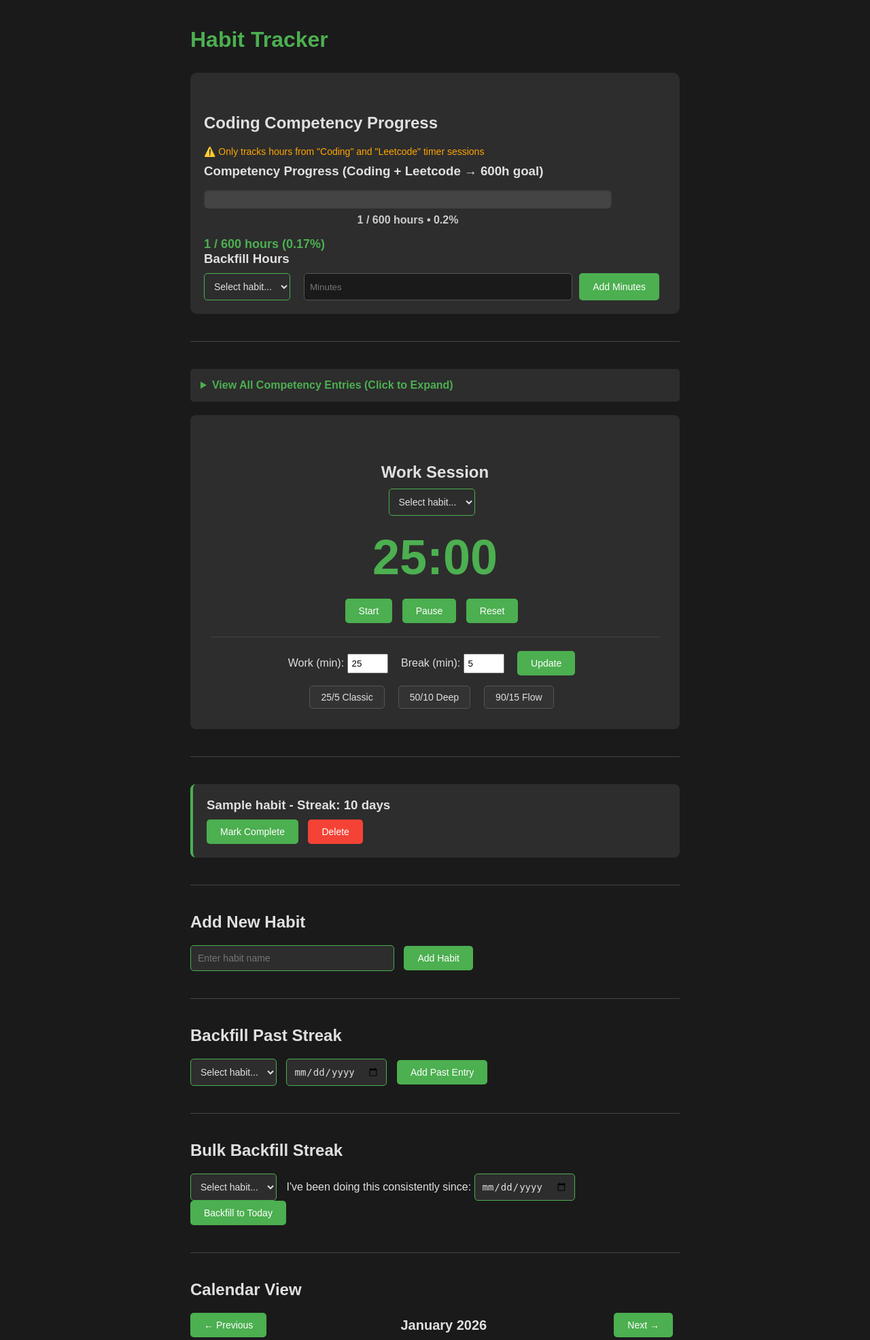
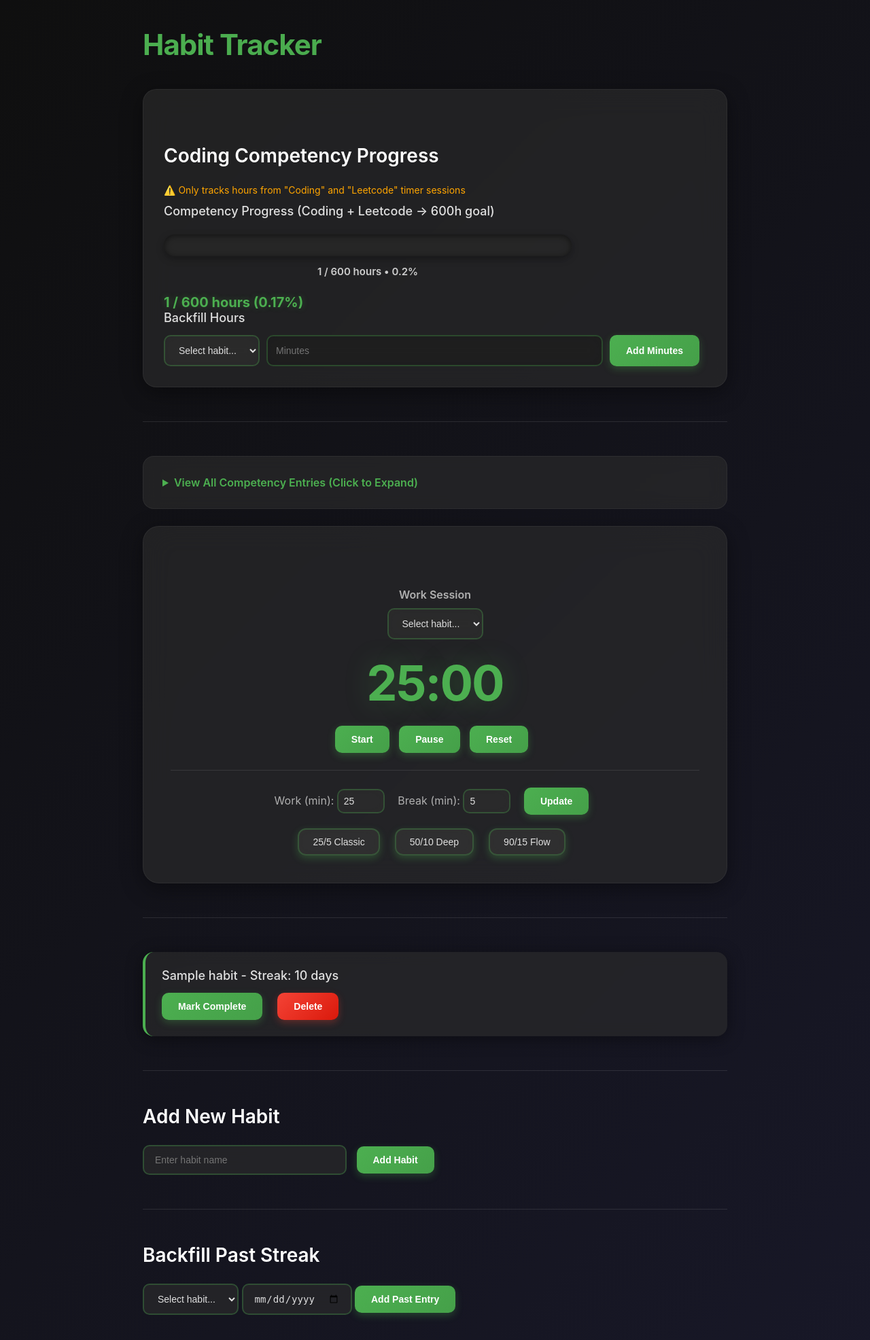
Before and after one commit to cliang100/Habit-tracker, a Flask app: template templates/index.html in a window 1280 px wide. Shown: the top 1972 px of the page at 68% size. Run offline with Flask 3, Linux system fonts and the light colour scheme; the template is opened without the code that fills it: most values are stand-ins (such as "Sample title", 1, 10 or a date in 2020).

Commit message:
Add calendar habit dots and modernize UI design

```diff
--- a/static/calendar.js
+++ b/static/calendar.js
@@ -1,6 +1,22 @@
 let currentMonth = new Date().getMonth();
 let currentYear = new Date().getFullYear();
 let habitData = {};
+
+const habitColors = {
+    'Coding': '#f97316',
+    'Leetcode': '#3b82f6'
+};
+
+const availableColors = ['#e0e0e0', '#ff0000', '#8b5cf6', '#ec4899', '#14b8a6', '#44003e'];
+let colorIndex = 0;
+
+function getHabitColor(habitName) {
+    if (!habitColors[habitName]) {
+        habitColors[habitName] = availableColors[colorIndex % availableColors.length];
+        colorIndex++;
+    }
+    return habitColors[habitName];
+}
 
 async function loadHabitData() {
     const response = await fetch('/api/habit_data');
@@ -34,12 +50,24 @@ function renderCalendar() {
     // Days of month
     for (let day = 1; day <= daysInMonth; day++) {
         const dateStr = `${currentYear}-${String(currentMonth + 1).padStart(2, '0')}-${String(day).padStart(2, '0')}`;
-        const hasData = habitData[dateStr] && habitData[dateStr].length > 0;
+        const habits = habitData[dateStr] || [];
+        const hasData = habits.length > 0;
         const isToday = new Date().toDateString() === new Date(currentYear, currentMonth, day).toDateString();
+
+        let dotsHTML = '';
+        if (hasData) {
+            dotsHTML = '<div class="habit-dots">';
+            habits.forEach(habit => {
+                const color = getHabitColor(habit);
+                dotsHTML += `<span class="habit-dot" style="background-color: ${color}"></span>`;
+            });
+            dotsHTML += '</div>';
+        }
 
         calendarHTML += `<div class="calendar-day ${hasData ? 'completed' : ''} ${isToday ? 'today' : ''}"
         onclick="showDayDetails('${dateStr}')">
-        ${day}
+        <span class="day-number">${day}</span>
+        ${dotsHTML}
         </div>`;
     }
 
--- a/static/style.css
+++ b/static/style.css
@@ -5,195 +5,232 @@
 }
 
 body {
-    background-color: #1a1a1a;
+    background: linear-gradient(135deg, #0f0f0f 0%, #1a1a2e 100%);
     color: #e0e0e0;
-    font-family: Arial, sans-serif;
-    padding: 40px;
-    max-width: 800px;
+    font-family: -apple-system, BlinkMacSystemFont, 'Segoe UI', Roboto, Oxygen, Ubuntu, sans-serif;
+    padding: 40px 20px;
+    max-width: 900px;
     margin: 0 auto;
+    min-height: 100vh;
 }
 
 h1 {
-    color: #4CAF50;
-    margin-bottom: 30px;
+    color: #fff;
+    margin-bottom: 40px;
+    font-size: 42px;
+    font-weight: 700;
+    letter-spacing: -1px;
+    background: linear-gradient(135deg, #4CAF50 0%, #45a049 100%);
+    -webkit-background-clip: text;
+    -webkit-text-fill-color: transparent;
+    background-clip: text;
 }
 
 h2 {
-    color: #e0e0e0;
-    margin-top: 40px;
-    margin-bottom: 20px;
+    color: #fff;
+    margin-top: 50px;
+    margin-bottom: 25px;
+    font-size: 28px;
+    font-weight: 600;
 }
 
 h3 {
     color: #e0e0e0;
-    margin-bottom: 10px;
+    margin-bottom: 15px;
+    font-size: 18px;
+    font-weight: 500;
 }
 
 .habit-item {
-    background-color: #2d2d2d;
-    padding: 20px;
-    margin-bottom: 15px;
-    border-radius: 8px;
+    background: rgba(45, 45, 45, 0.6);
+    backdrop-filter: blur(10px);
+    padding: 24px;
+    margin-bottom: 16px;
+    border-radius: 16px;
     border-left: 4px solid #4CAF50;
+    box-shadow: 0 4px 24px rgba(0, 0, 0, 0.4);
+    transition: all 0.3s ease;
+}
+
+.habit-item:hover {
+    transform: translateY(-2px);
+    box-shadow: 0 8px 32px rgba(76, 175, 80, 0.2);
 }
 
 button {
-    background-color: #4CAF50;
+    background: linear-gradient(135deg, #4CAF50 0%, #45a049 100%);
     color: white;
     border: none;
-    padding: 10px 20px;
-    border-radius: 5px;
+    padding: 12px 24px;
+    border-radius: 10px;
     cursor: pointer;
     margin-right: 10px;
     font-size: 14px;
+    font-weight: 600;
+    transition: all 0.3s ease;
+    box-shadow: 0 4px 12px rgba(76, 175, 80, 0.3);
 }
 
 button:hover {
-    background-color: #45a049;
+    transform: translateY(-2px);
+    box-shadow: 0 6px 20px rgba(76, 175, 80, 0.4);
+}
+
+button:active {
+    transform: translateY(0);
 }
 
 .delete-btn {
-    background-color: #f44336;
+    background: linear-gradient(135deg, #f44336 0%, #da190b 100%);
+    box-shadow: 0 4px 12px rgba(244, 67, 54, 0.3);
 }
 
 .delete-btn:hover {
-    background-color: #da190b;
+    box-shadow: 0 6px 20px rgba(244, 67, 54, 0.4);
+}
+
+input[type="text"],
+input[type="number"],
+input[type="date"],
+select {
+    background: rgba(45, 45, 45, 0.6);
+    backdrop-filter: blur(10px);
+    color: #e0e0e0;
+    border: 2px solid rgba(76, 175, 80, 0.3);
+    padding: 12px 16px;
+    border-radius: 10px;
+    font-size: 14px;
+    transition: all 0.3s ease;
 }
 
 input[type="text"] {
-    background-color: #2d2d2d;
-    color: #e0e0e0;
-    border: 1px solid #4CAF50;
-    padding: 10px;
-    border-radius: 5px;
     width: 300px;
     margin-right: 10px;
-    font-size: 14px;
 }
 
-input[type="text"]:focus {
+input[type="text"]:focus,
+input[type="number"]:focus,
+input[type="date"]:focus,
+select:focus {
     outline: none;
-    border-color: #45a049;
+    border-color: #4CAF50;
+    box-shadow: 0 0 0 3px rgba(76, 175, 80, 0.1);
 }
 
 hr {
     border: none;
-    border-top: 1px solid #444;
-    margin: 40px 0;
-}
-
-form {
-    display: inline;
+    border-top: 1px solid rgba(255, 255, 255, 0.1);
+    margin: 50px 0;
 }
 
 .timer-section {
-    background-color: #2d2d2d;
-    padding: 30px;
-    border-radius: 8px;
+    background: rgba(45, 45, 45, 0.6);
+    backdrop-filter: blur(20px);
+    padding: 40px;
+    border-radius: 24px;
     text-align: center;
     margin-bottom: 30px;
+    box-shadow: 0 8px 32px rgba(0, 0, 0, 0.4);
+    border: 1px solid rgba(255, 255, 255, 0.05);
 }
 
 #timer-display {
     font-size: 72px;
     color: #4CAF50;
     margin: 20px 0;
-    font-weight: bold;
+    font-weight: 700;
+    text-shadow: 0 0 40px rgba(76, 175, 80, 0.3);
+    letter-spacing: -2px;
 }
 
 #timer-mode {
-    color: #e0e0e0;
+    color: #b0b0b0;
     margin-bottom: 10px;
+    font-size: 16px;
 }
 
 .timer-settings {
-    margin-top: 20px;
-    padding-top: 20px;
-    border-top: 1px solid #444;
+    margin-top: 25px;
+    padding-top: 25px;
+    border-top: 1px solid rgba(255, 255, 255, 0.1);
 }
 
 .timer-settings label {
     margin-right: 15px;
+    color: #b0b0b0;
 }
 
 .timer-settings input[type="number"] {
-    width: 60px;
-    padding: 5px;
-}
-
-select {
-    background-color: #2d2d2d;
-    color: #e0e0e0;
-    border: 1px solid #4CAF50;
-    padding: 10px;
-    border-radius: 5px;
-    margin-right: 10px;
-    font-size: 14px;
-}
-
-input[type="date"] {
-    background-color: #2d2d2d;
-    color: #e0e0e0;
-    border: 1px solid #4CAF50;
-    padding: 10px;
-    border-radius: 5px;
-    margin-right: 10px;
-    font-size: 14px;
+    width: 70px;
+    padding: 8px;
 }
 
 .calendar-controls {
     display: flex;
     justify-content: space-between;
     align-items: center;
-    margin: 20px 0;
+    margin: 30px 0;
 }
 
 #current-month {
-    font-size: 20px;
-    font-weight: bold;
-    color: #e0e0e0;
+    font-size: 24px;
+    font-weight: 600;
+    color: #fff;
 }
 
 .calendar-grid {
     display: grid;
     grid-template-columns: repeat(7, 1fr);
-    gap: 5px;
+    gap: 8px;
     margin-top: 20px;
 }
 
 .calendar-header {
-    background-color: #2d2d2d;
-    padding: 10px;
+    background: rgba(45, 45, 45, 0.4);
+    padding: 12px;
     text-align: center;
-    font-weight: bold;
+    font-weight: 600;
     color: #4CAF50;
+    border-radius: 8px;
+    font-size: 14px;
 }
 
 .calendar-day {
-    background-color: #2d2d2d;
-    padding: 15px;
+    background: rgba(45, 45, 45, 0.6);
+    backdrop-filter: blur(10px);
+    padding: 16px 8px;
     text-align: center;
-    border-radius: 5px;
+    border-radius: 12px;
     cursor: pointer;
-    min-height: 40px;
+    min-height: 60px;
+    transition: all 0.3s ease;
+    border: 2px solid transparent;
+    display: flex;
+    flex-direction: column;
+    align-items: center;
+    justify-content: center;
 }
 
 .calendar-day.empty {
     background-color: transparent;
     cursor: default;
+    backdrop-filter: none;
 }
 
 .calendar-day.completed {
-    background-color: #4CAF50;
-    color: white;
+    background: rgba(76, 175, 80, 0.15);
+    border-color: rgba(76, 175, 80, 0.3);
+    box-shadow: 0 4px 12px rgba(76, 175, 80, 0.2);
 }
 
 .calendar-day.today {
-    border: 2px solid #45a049;
+    border: 2px solid #4CAF50;
+    box-shadow: 0 0 20px rgba(76, 175, 80, 0.3);
 }
 
 .calendar-day:hover:not(.empty) {
-    opacity: 0.8;
+    transform: translateY(-3px);
+    box-shadow: 0 6px 20px rgba(0, 0, 0, 0.3);
 }
 
 .modal {
@@ -235,138 +294,180 @@ input[type="date"] {
 }
 
 #modal-habits li {
-    padding: 10px;
-    background-color: #4CAF50;
-    margin: 5px 0;
-    border-radius: 5px;
+    padding: 12px 16px;
+    background: linear-gradient(135deg, #4CAF50 0%, #45a049 100%);
+    margin: 8px 0;
+    border-radius: 10px;
+    box-shadow: 0 2px 8px rgba(76, 175, 80, 0.3);
 }
 
 .competency-tracker {
-    background-color: #2d2d2d;
-    padding: 20px;
-    border-radius: 10px;
-    margin-bottom: 20px;
+    background: rgba(45, 45, 45, 0.6);
+    backdrop-filter: blur(20px);
+    padding: 30px;
+    border-radius: 20px;
+    margin-bottom: 30px;
+    box-shadow: 0 8px 32px rgba(0, 0, 0, 0.4);
+    border: 1px solid rgba(255, 255, 255, 0.05);
 }
 
 .competency-notice {
     color: #ffa500;
     font-size: 14px;
-    margin: 10px 0;
+    margin: 12px 0;
 }
 
 .progress-container {
     width: 100%;
-    max-width: 600px;          /* optional: nicer on wide screens */
-    margin: 1rem 0;
+    max-width: 600px;
+    margin: 1.5rem 0;
 }
 
 .progress-bar {
-    height: 28px;              /* a bit thicker = easier to see */
-    background: #444;          /* dark background for dark mode */
-    border-radius: 6px;
+    height: 32px;
+    background: rgba(40, 40, 40, 0.8);
+    border-radius: 16px;
     overflow: hidden;
     position: relative;
-    box-shadow: inset 0 1px 3px rgba(0,0,0,0.4);
+    box-shadow: inset 0 2px 8px rgba(0, 0, 0, 0.5), 0 4px 12px rgba(0, 0, 0, 0.3);
 }
 
 .coding-segment {
     height: 100%;
-    background: #4CAF50;       /* green */
+    background: linear-gradient(90deg, #f97316 0%, #fb923c 100%);
     float: left;
-    transition: width 0.6s ease;
+    transition: width 0.8s cubic-bezier(0.4, 0, 0.2, 1);
+    box-shadow: 0 0 20px rgba(249, 115, 22, 0.4);
 }
 
 .leetcode-segment {
     height: 100%;
-    background: #2196F3;       /* blue */
+    background: linear-gradient(90deg, #2196F3 0%, #42a5f5 100%);
     float: left;
-    transition: width 0.6s ease;
+    transition: width 0.8s cubic-bezier(0.4, 0, 0.2, 1);
+    box-shadow: 0 0 20px rgba(33, 150, 243, 0.4);
 }
 
 .progress-label {
     text-align: center;
-    margin-top: 0.5rem;
-    font-weight: bold;
+    margin-top: 0.8rem;
+    font-weight: 600;
     color: #ccc;
+    font-size: 15px;
 }
 
 .hours-display {
-    font-size: 18px;
-    font-weight: bold;
+    font-size: 20px;
+    font-weight: 700;
     color: #4CAF50;
+    text-shadow: 0 0 10px rgba(76, 175, 80, 0.3);
 }
 
 .backfill-hours-form {
     display: flex;
     gap: 10px;
-    margin-top: 10px;
+    margin-top: 15px;
 }
 
 .backfill-hours-form input {
     flex: 1;
-    padding: 8px;
-    border-radius: 5px;
-    border: 1px solid #555;
-    background-color: #1a1a1a;
+    padding: 12px;
+    border-radius: 10px;
+    border: 2px solid rgba(76, 175, 80, 0.3);
+    background: rgba(26, 26, 26, 0.6);
     color: #e0e0e0;
 }
 
 details {
-    margin: 20px 0;
-    background-color: #2d2d2d;
-    padding: 15px;
-    border-radius: 5px;
+    margin: 25px 0;
+    background: rgba(45, 45, 45, 0.6);
+    backdrop-filter: blur(10px);
+    padding: 20px;
+    border-radius: 16px;
+    border: 1px solid rgba(255, 255, 255, 0.05);
 }
 
 summary {
     cursor: pointer;
-    font-weight: bold;
+    font-weight: 600;
     color: #4CAF50;
+    padding: 8px;
+    transition: color 0.2s;
+}
+
+summary:hover {
+    color: #45a049;
 }
 
 .entry-table {
     width: 100%;
-    margin-top: 15px;
+    margin-top: 20px;
     border-collapse: collapse;
 }
 
 .entry-table th {
-    background-color: #1a1a1a;
-    padding: 10px;
+    background: rgba(26, 26, 26, 0.6);
+    padding: 12px;
     text-align: left;
     color: #4CAF50;
+    font-weight: 600;
+    border-radius: 8px 8px 0 0;
 }
 
 .entry-table td {
-    padding: 8px;
-    border-bottom: 1px solid #444;
+    padding: 12px;
+    border-bottom: 1px solid rgba(255, 255, 255, 0.05);
 }
 
 .delete-btn-small {
-    background-color: #f44336;
-    padding: 5px 10px;
+    background: linear-gradient(135deg, #f44336 0%, #da190b 100%);
+    padding: 6px 12px;
     font-size: 12px;
 }
 
 .preset-buttons {
-    margin-top: 15px;
+    margin-top: 20px;
     display: flex;
     flex-wrap: wrap;
-    gap: 10px;
+    gap: 12px;
     justify-content: center;
 }
 
 .preset-buttons button {
-    background-color: #333;
+    background: rgba(51, 51, 51, 0.8);
+    backdrop-filter: blur(10px);
     color: #e0e0e0;
-    border: 1px solid #555;
-    padding: 8px 16px;
-    border-radius: 5px;
+    border: 2px solid rgba(76, 175, 80, 0.3);
+    padding: 10px 20px;
+    border-radius: 12px;
     cursor: pointer;
     font-size: 14px;
+    font-weight: 500;
+    transition: all 0.3s ease;
 }
 
 .preset-buttons button:hover {
-    background-color: #4CAF50;
+    background: linear-gradient(135deg, #4CAF50 0%, #45a049 100%);
     border-color: #4CAF50;
+    transform: translateY(-2px);
+    box-shadow: 0 4px 16px rgba(76, 175, 80, 0.3);
 }
+
+.habit-dots {
+    display: flex;
+    gap: 4px;
+    justify-content: center;
+    margin-top: 6px;
+}
+
+.habit-dot {
+    width: 7px;
+    height: 7px;
+    border-radius: 50%;
+    box-shadow: 0 2px 4px rgba(0, 0, 0, 0.3);
+}
+
+.day-number {
+    display: block;
+    font-weight: 600;
+}
--- a/templates/index.html
+++ b/templates/index.html
@@ -98,12 +98,14 @@
             {% else %}
                 <h3>{{ habit.name }} - Streak: {{ habit.streak }} days</h3>
             {% endif %}
+            <div style="display: flex; gap: 12px; margin-top: 12px;">
                 <form action="/complete/{{ habit.name }}" method="POST">
                     <button type="submit">Mark Complete</button>
                 </form>
                 <form action="/delete_habit/{{ habit.name }}" method="POST">
                     <button type="submit" class="delete-btn">Delete</button>
                 </form>
+            </div>
         </div>
     {% endfor %}
     <hr>
```
Also changed, not shown: other parts of static/style.css (+28 -6 lines), README.md. Lines whose indentation alone changed are shown as unchanged.
